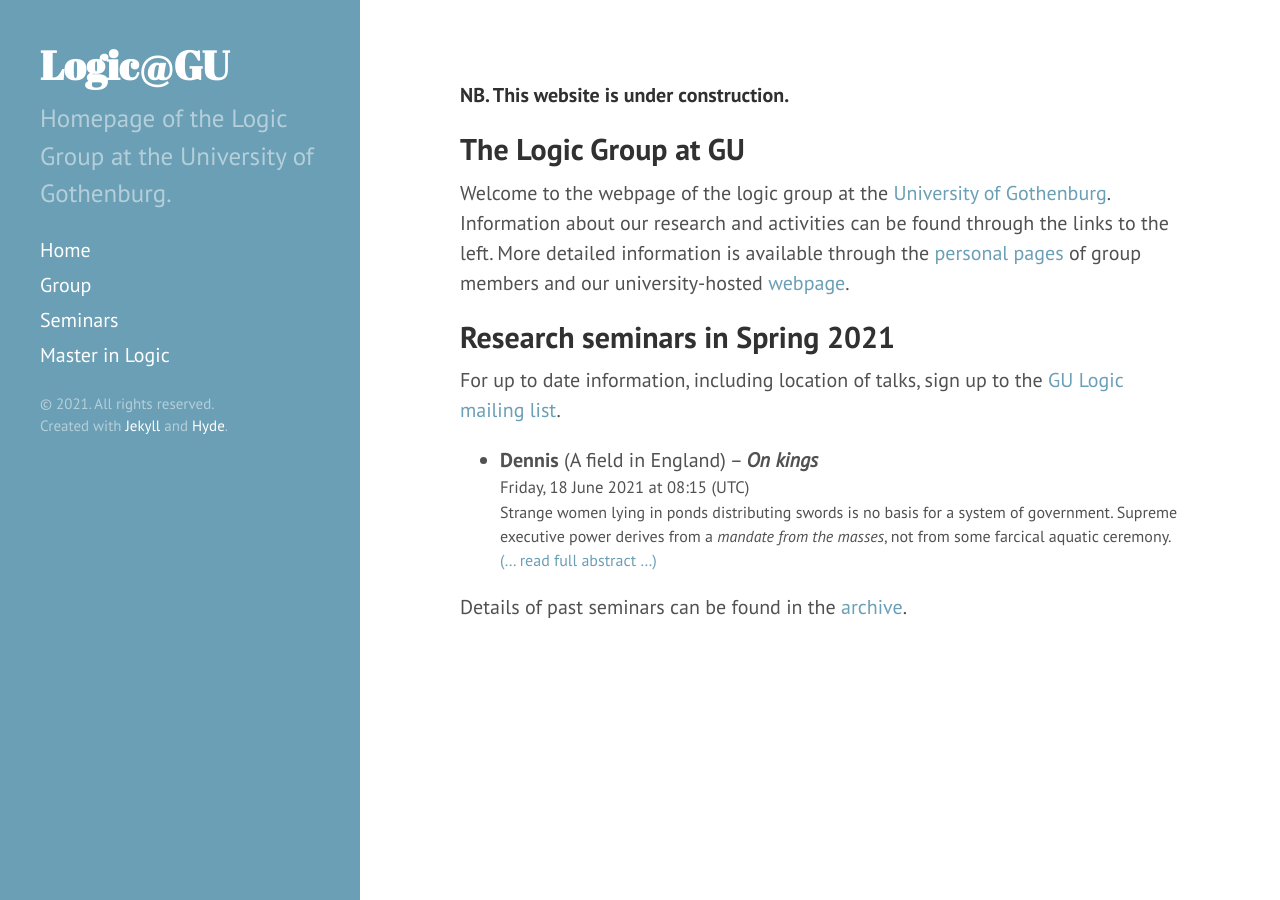
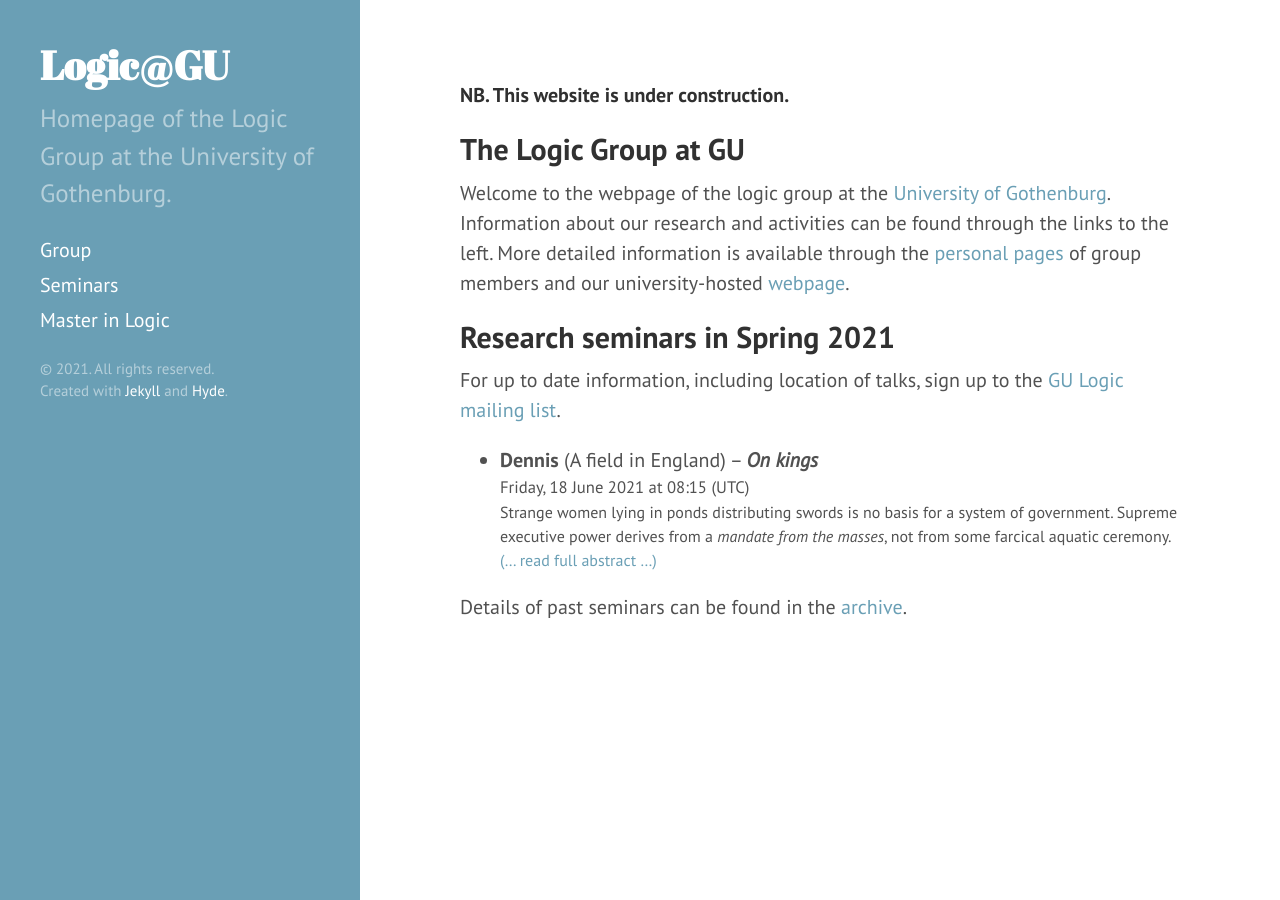
Before and after one commit to greleigh/Logic-GU, a Jekyll site: the page built from index.md, in a window 1280 px wide. Built offline with Jekyll 4.4.1, drawn with Linux system fonts in a browser that asks for light colours.

Commit message:
Update sidebar.html

```diff
--- a/_includes/sidebar.html
+++ b/_includes/sidebar.html
@@ -10,7 +10,7 @@
     </div>
 
     <nav class="sidebar-nav">
-      <a class="sidebar-nav-item{% if page.url == site.baseurl %} active{% endif %}" href="{{ site.baseurl }}">Home</a>
+      <!-- <a class="sidebar-nav-item{% if page.url == site.baseurl %} active{% endif %}" href="{{ site.baseurl }}">Home</a> -->
 
       {% comment %}
         The code below dynamically generates a sidebar nav of pages with
@@ -19,7 +19,7 @@
 
       {% for node in site.data.navigation %}
         {% if node.name != "Home" %}
-        <a class="sidebar-nav-item{% if page.url == node.url %} active{% endif %}" href="{{ node.link }}">{{ node.name }}</a>
+          <a class="sidebar-nav-item{% if page.url == node.url %} active{% endif %}" href="{{ site.baseurl }}{{ node.link }}">{{ node.name }}</a>
         {% endif %}
       {% endfor %}
     </nav>
```
